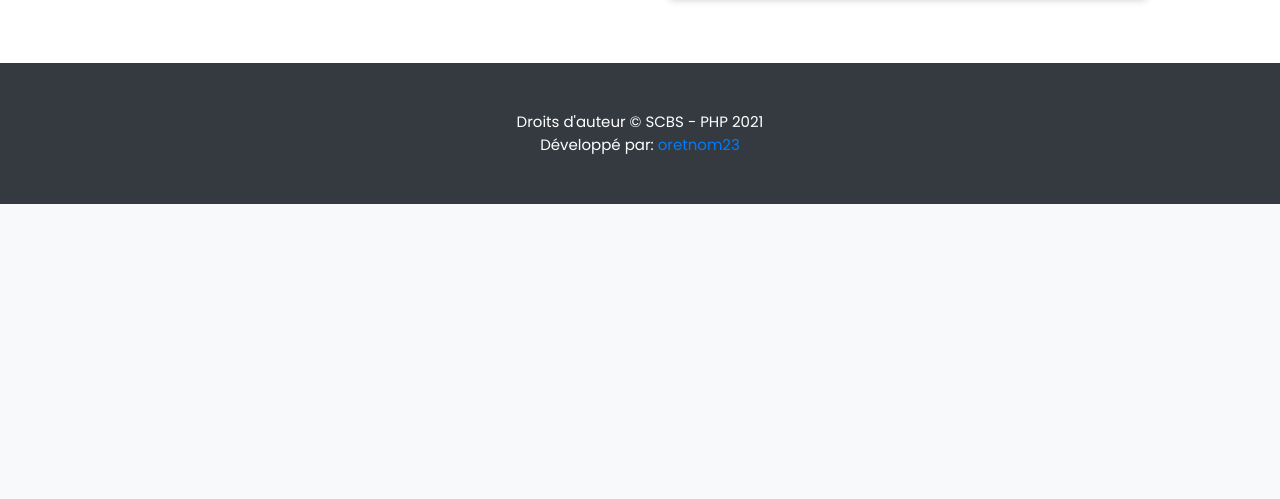
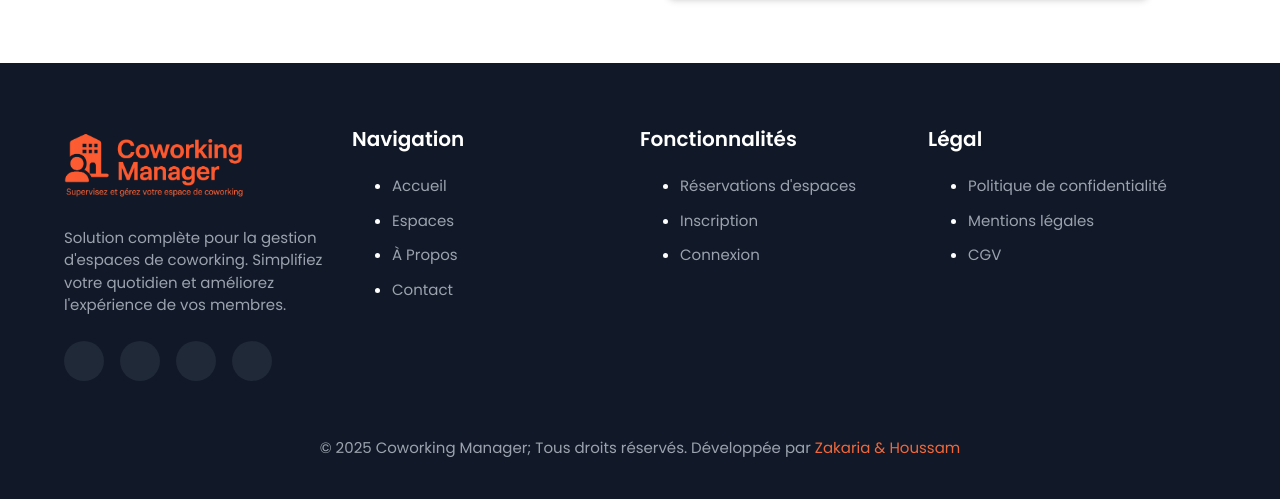
Before and after one commit to ZakariaCoder/esma-3gi, a PHP site: page /esma-3gi/ in a window 1280 px wide. Shown: the part 3713-4212 px from the top of the page. Before the commit the page ends 3917 px from the top, so only its background shows below. Run offline with PHP 8.4, Linux system fonts and the light colour scheme; data comes from the database, SQL or seed files in the repository; some libraries are stand-ins or nearby versions.

Commit message:
booking app working final footer on home page

```diff
--- a/assets/js/slider.js
+++ b/assets/js/slider.js
@@ -9,8 +9,8 @@ let thumbnailItemsDom = thumbnailBorderDom.querySelectorAll('.item');
 let timeDom = document.querySelector('.carousel .time');
 
 thumbnailBorderDom.appendChild(thumbnailItemsDom[0]);
-let timeRunning = 300000;
-let timeAutoNext = 700000;
+let timeRunning = 3000;
+let timeAutoNext = 7000;
 
 nextDom.onclick = function(){
     showSlider('next');
--- a/dist/css/custom.css
+++ b/dist/css/custom.css
@@ -211,7 +211,7 @@ label.star:before {
 }
 /* === Nav Bar Header === */
 nav.navbar {
-    max-height: 85px;
+    max-height: 90px;
     overflow: hidden;
 }
 header nav.navbar.bg-gradient-light, nav.navbar.bg-gradient-light {
--- a/inc/footer.php
+++ b/inc/footer.php
@@ -52,20 +52,76 @@
         })
     }
     window._conf = function($msg='',$func='',$params = []){
-       $('#confirm_modal #confirm').attr('onclick',$func+"("+$params.join(',')+")")
+       $('#confirm_modal #confirm').attr('onclick',$func+"("+$params.join(',")+")")
        $('#confirm_modal .modal-body').html($msg)
        $('#confirm_modal').modal('show')
     }
   })
 </script>
-<!-- Footer-->
-<footer class="py-5 bg-dark">
-            <div class="container">
-              <p class="m-0 text-center text-white">Droits d'auteur &copy; <?php echo $_settings->info('short_name') ?> 2021</p>
-              <p class="m-0 text-center text-white">Développé par: <a href="mailto:oretnom23@gmail.com">oretnom23</a></p>
+
+<!-- Modern Footer -->
+<footer class="bg-gray-900 text-white pt-16 pb-6">
+  <div class="container mx-auto px-6">
+    <div class="grid grid-cols-1 md:grid-cols-2 lg:grid-cols-4 gap-10 mb-12">
+      <div>
+        <div class="flex items-center space-x-2 mb-6">
+          <a href="./" class="navbar-brand">
+            <img src="uploads/system-logo.png" width="180px" class="d-inline-block align-top" alt="Logo" loading="lazy">
+          </a>
+        </div>
+        <p class="text-gray-400 mb-6">
+          Solution complète pour la gestion d'espaces de coworking. Simplifiez votre quotidien et améliorez l'expérience de vos membres.
+        </p>
+        <div class="flex space-x-4">
+          <a href="#" class="w-10 h-10 rounded-full bg-gray-800 flex items-center justify-center transition-colors hover:bg-brand-orange">
+            <i data-lucide="facebook" class="w-5 h-5" aria-hidden="true"></i>
+          </a>
+          <a href="#" class="w-10 h-10 rounded-full bg-gray-800 flex items-center justify-center transition-colors hover:bg-brand-orange">
+            <i data-lucide="twitter" class="w-5 h-5" aria-hidden="true"></i>
+          </a>
+          <a href="#" class="w-10 h-10 rounded-full bg-gray-800 flex items-center justify-center transition-colors hover:bg-brand-orange">
+            <i data-lucide="instagram" class="w-5 h-5" aria-hidden="true"></i>
+          </a>
+          <a href="#" class="w-10 h-10 rounded-full bg-gray-800 flex items-center justify-center transition-colors hover:bg-brand-orange">
+            <i data-lucide="linkedin" class="w-5 h-5" aria-hidden="true"></i>
+          </a>
+        </div>
+      </div>
+
+      <div>
+        <h3 class="text-lg font-semibold mb-6">Navigation</h3>
+        <ul class="space-y-3">
+          <li><a href="./" class="text-gray-400 hover:text-brand-orange transition-colors">Accueil</a></li>
+          <li><a href="./?p=facility_available" class="text-gray-400 hover:text-brand-orange transition-colors">Espaces</a></li>
+          <li><a href="./?p=about" class="text-gray-400 hover:text-brand-orange transition-colors">À Propos</a></li>
+          <li><a href="#contact" class="text-gray-400 hover:text-brand-orange transition-colors">Contact</a></li>
+        </ul>
+      </div>
+
+      <div>
+        <h3 class="text-lg font-semibold mb-6">Fonctionnalités</h3>
+        <ul class="space-y-3">
+          <li><a href="./?p=facility_available" class="text-gray-400 hover:text-brand-orange transition-colors">Réservations d'espaces</a></li>
+          <li><a href="./?p=register" class="text-gray-400 hover:text-brand-orange transition-colors">Inscription</a></li>
+          <li><a href="./?p=login" class="text-gray-400 hover:text-brand-orange transition-colors">Connexion</a></li>
+        </ul>
+      </div>
+
+      <div>
+        <h3 class="text-lg font-semibold mb-6">Légal</h3>
+        <ul class="space-y-3">
+          <li><a href="#" id="p_use" class="text-gray-400 hover:text-brand-orange transition-colors">Politique de confidentialité</a></li>
+          <li><a href="#" class="text-gray-400 hover:text-brand-orange transition-colors">Mentions légales</a></li>
+          <li><a href="#" class="text-gray-400 hover:text-brand-orange transition-colors">CGV</a></li>
+        </ul>
+      </div>
+    </div>
+
+    <div class="border-t border-gray-800 pt-6 mt-8">
+      <p class="text-gray-400 text-center">&copy; <span id="current-year"><?php echo date('Y'); ?></span> Coworking Manager; Tous droits réservés. Développée par <a href="https://github.com/ZakariaCoder/esma-3gi" target="_blank" class="text-brand-orange">Zakaria & Houssam</a></p>
+    </div>
   </div>
 </footer>
-
 
 <!-- Resolve conflict in jQuery UI tooltip with Bootstrap tooltip -->
 <script>
@@ -81,7 +137,13 @@
 <script src="<?php echo base_url ?>plugins/datatables-bs4/js/dataTables.bootstrap4.min.js"></script>
 <script src="<?php echo base_url ?>plugins/datatables-responsive/js/dataTables.responsive.min.js"></script>
 <script src="<?php echo base_url ?>plugins/datatables-responsive/js/responsive.bootstrap4.min.js"></script>
-    <!-- overlayScrollbars -->
-    <!-- <script src="<?php echo base_url ?>plugins/overlayScrollbars/js/jquery.overlayScrollbars.min.js"></script> -->
 <!-- AdminLTE App -->
 <script src="<?php echo base_url ?>dist/js/adminlte.js"></script>
+<!-- Lucide icons -->
+<script src="https://unpkg.com/lucide@latest"></script>
+<script>
+  // Initialize Lucide icons
+  if (typeof lucide !== 'undefined') {
+    lucide.createIcons();
+  }
+</script>
```
Also changed, not shown: README.md. Lines whose indentation alone changed are shown as unchanged.
